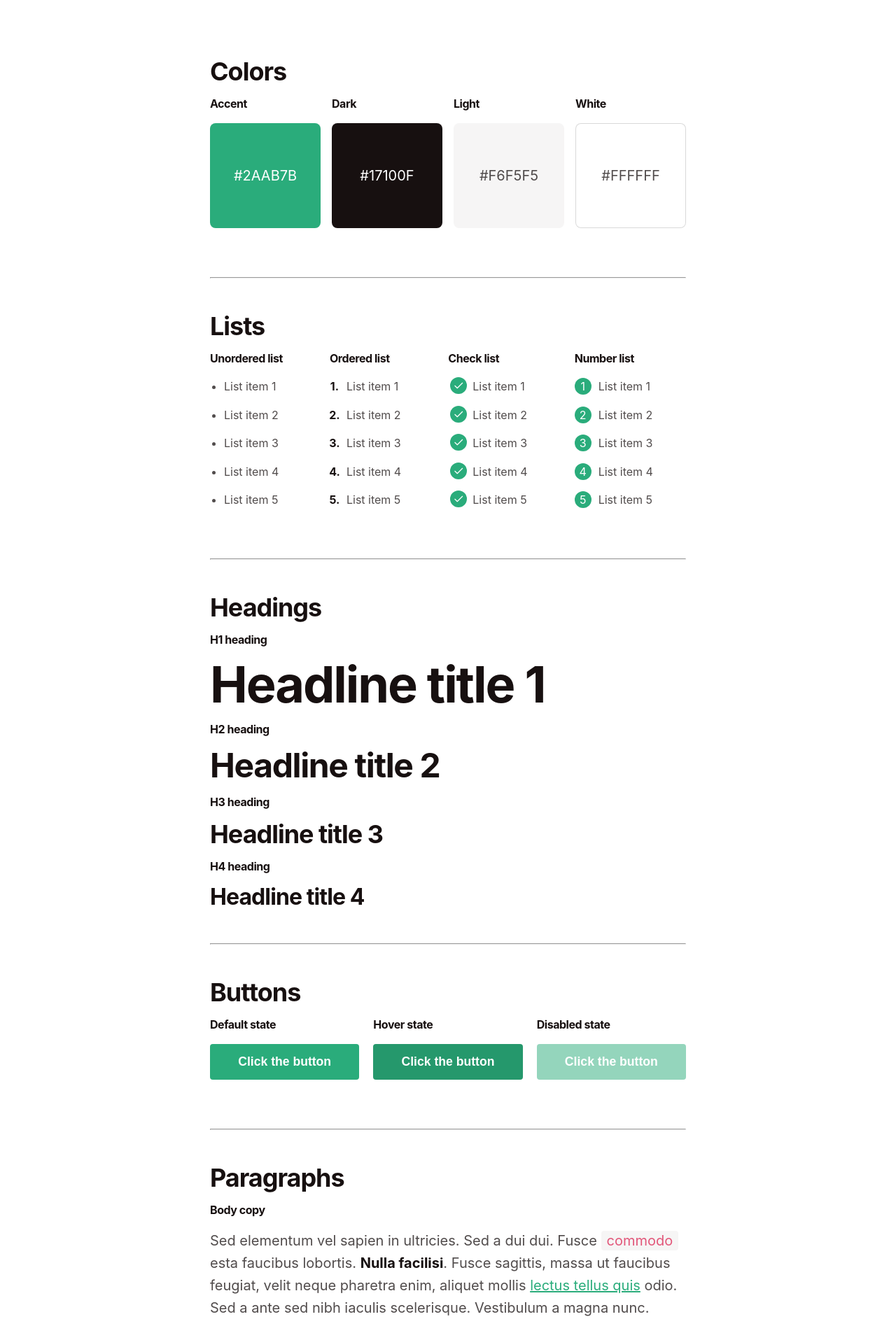
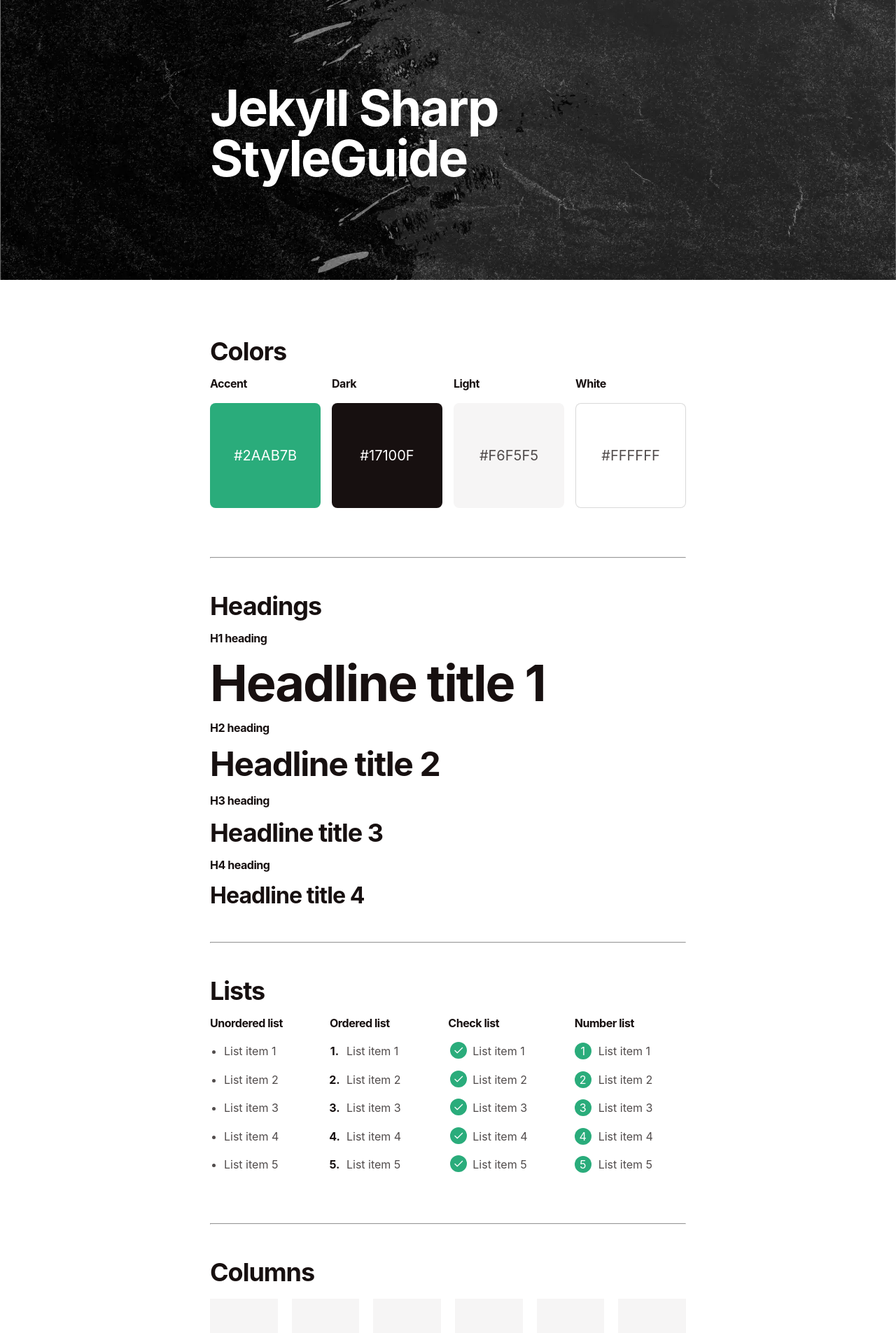
Before and after one commit to eriktailor/jekyll-sharp-styleguide, a Jekyll site: the page built from index.md, in a window 1280 px wide. Shown: the top 1905 px of the page at 70% size. Built offline with Jekyll 4.4.1, drawn with Linux system fonts in a browser that asks for light colours; some web fonts are replaced.

Commit message:
header component added

```diff
--- /dev/null
+++ b/_includes/columns.html
@@ -0,0 +1,10 @@
+<h3>Columns</h3>
+
+<div class="row">
+    <div class="col bg-light" style="height: 300px"></div>
+    <div class="col bg-light" style="height: 300px"></div>
+    <div class="col bg-light" style="height: 300px"></div>
+    <div class="col bg-light" style="height: 300px"></div>
+    <div class="col bg-light" style="height: 300px"></div>
+    <div class="col bg-light" style="height: 300px"></div>
+</div>
--- /dev/null
+++ b/_includes/header.html
@@ -0,0 +1,5 @@
+<header>
+    <div class="container">
+        <h1>{{ site.title }}</h1>
+    </div>
+</header>
--- a/_layouts/default.html
+++ b/_layouts/default.html
@@ -14,6 +14,9 @@
     <link rel="stylesheet" href="/assets/css/main.css" />
   </head>
   <body>
+
+    <!-- Header -->
+    {% include header.html %}
 
     <!-- Content -->
     <main>
--- /dev/null
+++ b/_sass/_header.scss
@@ -0,0 +1,16 @@
+/*	HEADER
+=========================================================================================*/
+
+header {
+    background-color: $dark;
+    background-image: url('../img/header_bg.webp');
+    background-size: cover;
+    background-position: center;
+    filter: saturate(0);
+    min-height: 400px;
+    display: flex;
+    align-items: center;
+    h1 {
+        color: $white;
+    }
+}
--- a/_sass/main.scss
+++ b/_sass/main.scss
@@ -2,6 +2,7 @@
 @import "variables";
 @import "helpers";
 @import "reset";
+@import "header";
 @import "content";
 @import "paragraphs";
 @import "headings";
--- a/index.md
+++ b/index.md
@@ -10,11 +10,15 @@ description: A fresh, lightweight custom built styleguide template to use with J
 
 ---
 
+{% include headings.html %}
+
+---
+
 {% include lists.html %}
 
 ---
 
-{% include headings.html %}
+{% include columns.html %}
 
 ---
 
```
Also changed, not shown: assets/img/header_bg.webp (added), 2 other files.
